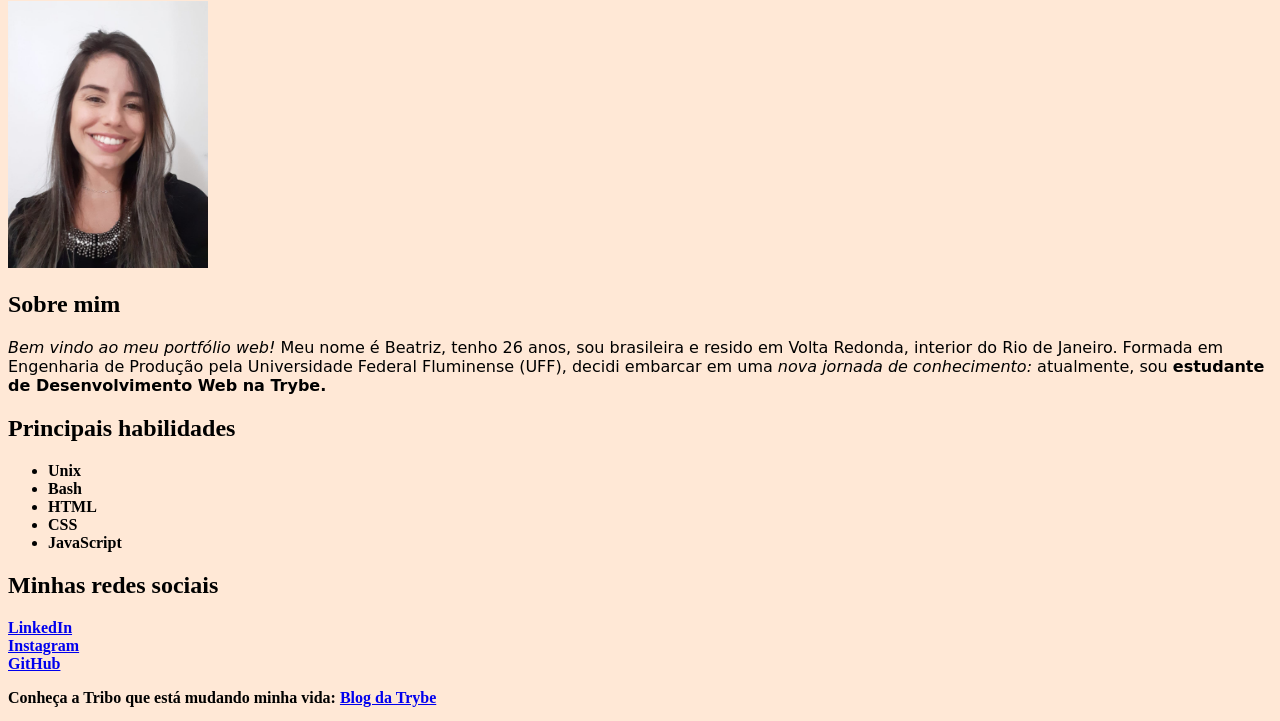
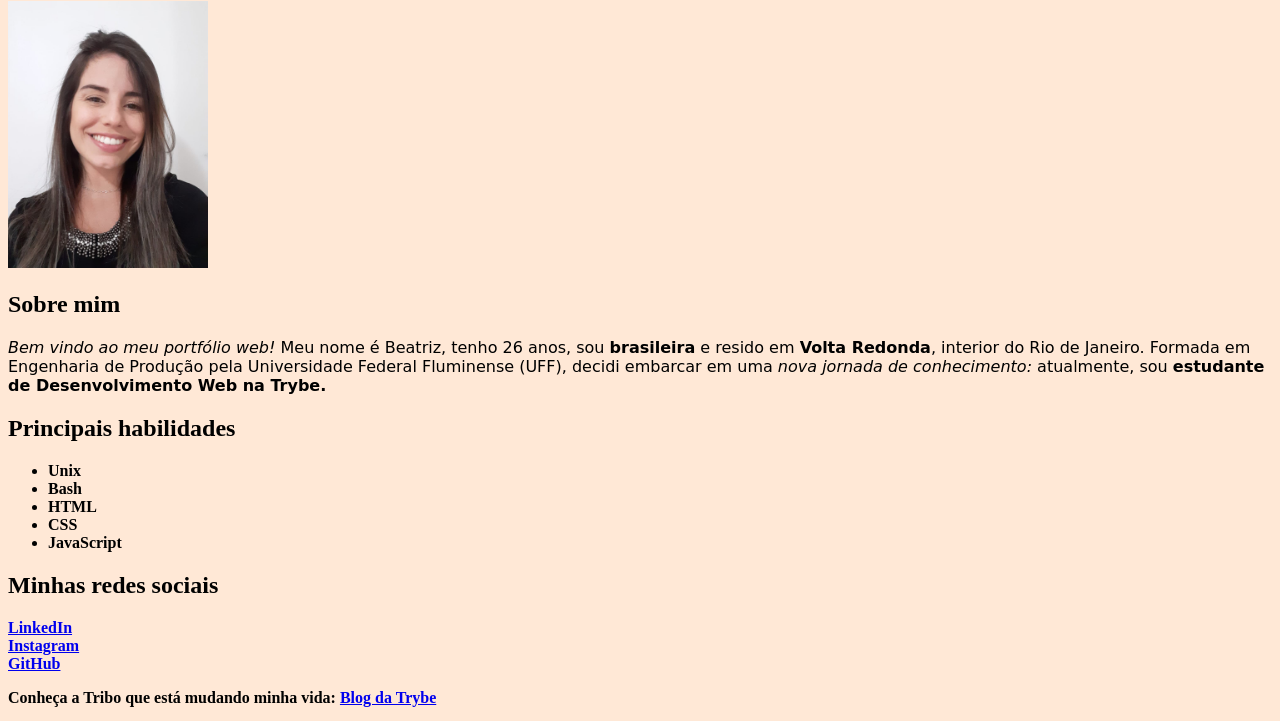
Before and after one commit to beatriz-estebanez/beatriz-estebanez.github.io, a plain HTML site: page index.html in a window 1280 px wide. Shown: the part 79-800 px from the top of the page. Drawn offline with Linux system fonts and the light colour scheme.

Commit message:
Destaca palavras da descriçao

```diff
--- a/index.html
+++ b/index.html
@@ -13,6 +13,9 @@
         body {
             background-color: #ffe8d6;
         }
+        .palavras-negrito {
+            font-weight: bold;
+        }
 
     </style>
 </head>
@@ -20,7 +23,7 @@
     <h1 id="nome">Beatriz de Almeida Estebanez</h1>
     <img id="foto" src="Foto_atual.jpeg" width=200px alt="Minha foto atual">
     <h2 id="sobre_mim">Sobre mim</h2>
-    <p id="descricao"><em>Bem vindo ao meu portfólio web!</em> Meu nome é Beatriz, tenho 26 anos, sou brasileira e resido em Volta Redonda, interior do Rio de Janeiro. Formada em Engenharia de Produção pela Universidade Federal Fluminense (UFF), decidi embarcar em uma <em>nova jornada de conhecimento:</em> atualmente, sou <strong> estudante de Desenvolvimento Web na Trybe.</p></p>
+    <p id="descricao"><em>Bem vindo ao meu portfólio web!</em> Meu nome é Beatriz, tenho 26 anos, sou <span class = "palavras-negrito">brasileira</span> e resido em <span class = "palavras-negrito">Volta Redonda</span>, interior do Rio de Janeiro. Formada em Engenharia de Produção pela Universidade Federal Fluminense (UFF), decidi embarcar em uma <em>nova jornada de conhecimento:</em> atualmente, sou <strong> estudante de Desenvolvimento Web na Trybe.</p></p>
     <h2 id="habilidades">Principais habilidades</h2>
     <ul>
         <li>Unix</li>
```
